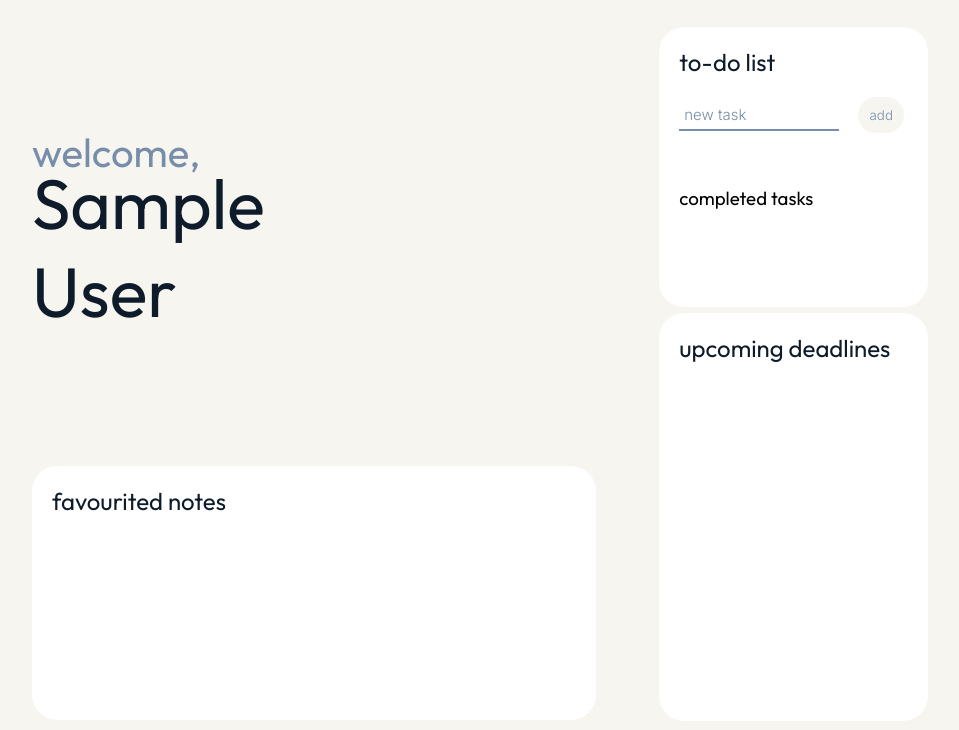
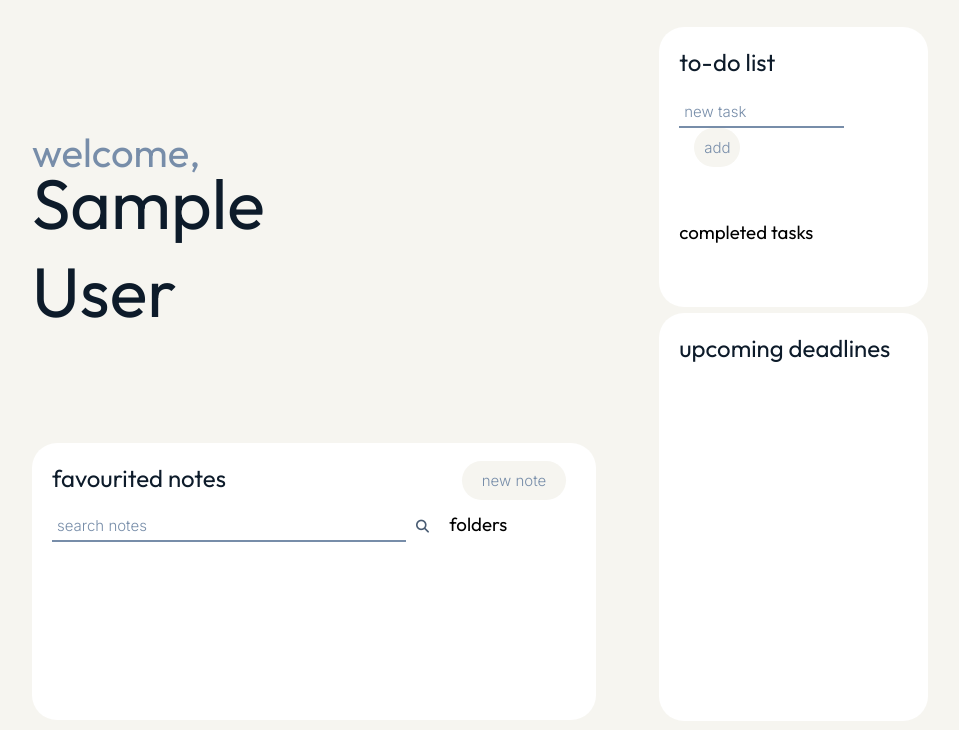
Before and after one commit to angchn/easy-e, a Flask app: page /dashboard in a window 1280 px wide. Shown: the part 70-800 px from the top of the page, without its empty margins (160-1119 px from the left). Run offline with Flask 2, Linux system fonts and the light colour scheme; the visitor is signed in with stand-in values (Sample User, id 1); data comes from the database, SQL or seed files in the repository; both versions use the stored data as it was after the commit; data that the repository does not hold is empty; some libraries are stand-ins or nearby versions.

Commit message:
favourites

```diff
--- a/static/styles.css
+++ b/static/styles.css
@@ -384,8 +384,8 @@ body {
 .standard_box {
     width: 30%;
     padding: 10px;
-    margin-left: 0.5%;
-    margin-right: 0.5%;
+    margin-left: 1%;
+    margin-right: 1%;
     display: grid;
     float: right;
     background-color: white;
@@ -580,6 +580,8 @@ input:focus {
     margin-top: 0;
     color: #0d1b2a;
     position: sticky;
+    width: fit-content;
+    display: inline-block;
 }
 
 .todo {
@@ -588,6 +590,7 @@ input:focus {
     margin-top: 20px;
     height: 35vh;
     overflow-y: auto;
+    overflow-x: hidden;
 }
 
 .calender {
@@ -604,6 +607,31 @@ input:focus {
     margin-top: -80px;
 }
 
+.note_button {
+    float: right;
+    margin-top: -2px;
+    margin-right: 20px;
+}
+
+.search_icon {
+    margin-left: 10px;
+    font-size: 13px;
+    color: #485b72;
+    margin-bottom: 0;
+}
+
+.favourites_left{
+    display: inline-block;
+    width: 75%;
+    margin-top: -20px;
+}
+
+.favourites_right {
+    width: 20%;
+    display: inline-block;
+    margin-top: -20px;
+}
+
 .todo_text, .calender_text, .favourites_text {
     padding: 20px;
 }
@@ -614,23 +642,25 @@ input:focus {
     margin-bottom: -10px;
 }
 
-.todo_textbox {
+.todo_textbox, .notes_search {
     font-family: 'Inter', sans-serif;
     color: #0d1b2a;
     padding: 5px;
-    font-weight: bold;
     font-size: 15px;
     border: none;
     border-bottom: 2px solid #778da9;
-    width: 70%;
 }
+
+.todo_textbox {width:72%;}
+
+.notes_search {width: 90%;}
 
 ::placeholder{
     color: #778da9;
     font-weight: normal;
 }
 
-.todo_button {
+.todo_button, .note_button {
     color: #778da9;
     border-radius: 20px;
     padding: 10px;
@@ -639,19 +669,41 @@ input:focus {
     background-color: #f6f5f0;
     font-family: 'Inter', sans-serif;
     margin-left: 15px;
+    transition-duration: 0.2s;
+    cursor: pointer;
+    font-size: 15px;
+    margin-right: 10px;
+}
+
+.todo_button:hover, .note_button:hover {
+    color: #f6f5f0;
+    background-color: #778da9;
 }
 
 .task {
     vertical-align: middle;
     margin-bottom: -10px;
+    display: flex;
+}
+
+.truncate {
+    flex: 1;
+    overflow: hidden;
+    white-space: nowrap;
+    text-overflow: ellipsis;
+    width: 70%;
+    display: inline-block;
 }
 
 .task_name {
-    width: fit-content;
     display: inline;
     font-family: 'Inter', sans-serif;
     color: #0d1b2a;
-    font-weight: bold;
+    width: fit_content;
+    overflow: hidden;
+    white-space: nowrap;
+    text-overflow: ellipsis;
+    margin: 0;
 }
 
 .completed_task_name {
@@ -661,16 +713,20 @@ input:focus {
     color: #778da9;
     text-decoration: line-through;
     text-decoration-thickness: 2px;
-    font-weight: bold;
 }
 
-.delete_icon, .pen_icon {
+.delete_icon, .pen_icon, .completed_delete_icon {
     position: relative;
     display: inline-block;
     margin-left: 8px;
     font-size: 12px;
     color: #485b72;
     font-weight: 400;
+    margin-top: 6px;
+}
+
+.completed_delete_icon {
+    margin-right: 10px;
 }
 
 .tick_icon {
@@ -680,6 +736,7 @@ input:focus {
     color: #485b72;
     position: relative;
     display: inline-block;
+    margin-top: 6px;
 }
 
 .pen_icon {
--- a/templates/dashboard.html
+++ b/templates/dashboard.html
@@ -31,6 +31,15 @@
         <div class="favourites">
             <div class="favourites_text">
                 <h2 class="dashboard_subheadings">favourited notes</h2>
+                <a><button class="note_button">new note</button></a>
+                <div class="favourites_left">
+                    <form method="POST">
+                        <input type="text" placeholder="search notes" class="notes_search"><span class="search_icon"><i class="fa-solid fa-magnifying-glass"></i></span>
+                    </form>
+                </div>
+                <div class="favourites_right">
+                    <h3 class="subheadings_small">folders</h3>
+                </div>
             </div>
         </div>
     </div>
@@ -49,7 +58,9 @@
                     {% for task in incomplete_tasks %}
                         <ul class="task">
                             <span class="tick_icon"><a href="/complete_task/{{ task.id }}" class="complete"><i class="fa-regular fa-circle"></i></a></span>
-                            <li class="task_name">{{ task.name }}</li>
+                                <div class="truncate">
+                                    <li class="task_name">{{ task.name }}</li>
+                                </div>
                             <span class="delete_icon"><a href="/delete_task/{{ task.id }}" class="delete"><i class="fa-regular fa-trash-can"></i></a></span>
                             <span class="pen_icon"><a href="/update_task/{{ task.id }}" class="update"><i class="fa-solid fa-pencil"></i></a></span>
                         </ul>
@@ -61,8 +72,10 @@
                     {% for task in complete_tasks %}
                         <ul class="task">
                             <span class="tick_icon"><a href="/redo_complete_task/{{ task.id}}" class="complete"><i class="fa-solid fa-circle-check"></i></a></span>
-                            <li class="completed_task_name">{{ task.name }}</li>
-                            <span class="delete_icon"><a href="/delete_task/{{ task.id }}" class="delete"><i class="fa-regular fa-trash-can"></i></a></span>
+                            <div class="truncate">
+                                <li class="completed_task_name">{{ task.name }}</li>
+                            </div>
+                            <span class="completed_delete_icon"><a href="/delete_task/{{ task.id }}" class="delete"><i class="fa-regular fa-trash-can"></i></a></span>
                         </ul>
                     {% endfor %}
 
```
Also changed, not shown: student.db.
